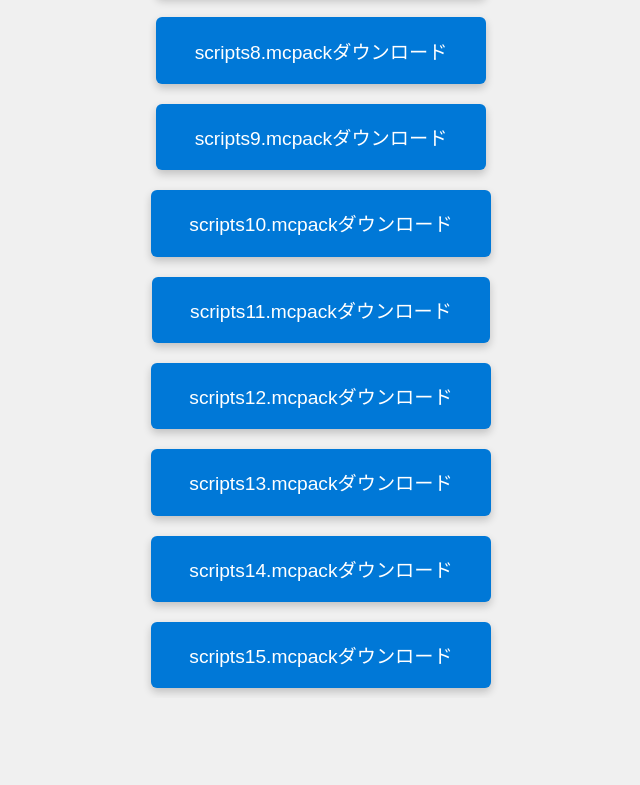
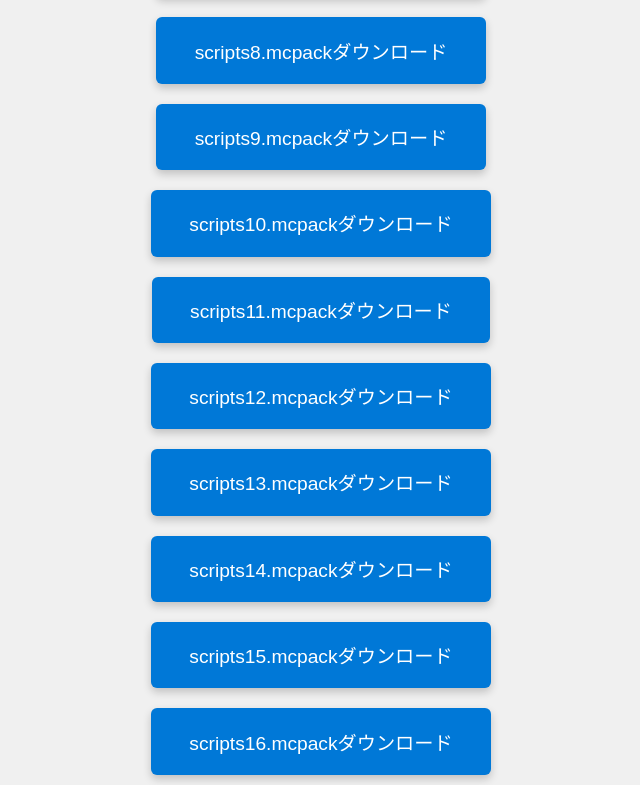
Before and after one commit to akaina0112/kozinn, a plain HTML site: page DL.html in a window 1280 px wide. Shown: the part 770-1555 px from the top of the page, without its empty margins (319-959 px from the left). Before the commit the page ends 1468 px from the top, so only its background shows below. Drawn offline with Linux system fonts and the light colour scheme.

Commit message:
Update DL.html

```diff
--- a/DL.html
+++ b/DL.html
@@ -98,5 +98,8 @@
   <a href="./fill/scripts15.mcpack" download class="download-button">
     scripts15.mcpackダウンロード
   </a>
+  <a href="./fill/scripts16.mcpack" download class="download-button">
+    scripts16.mcpackダウンロード
+  </a>
 </body>
 </html>
```
